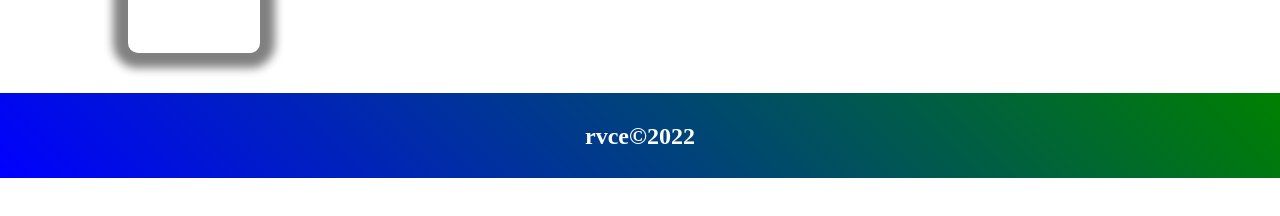
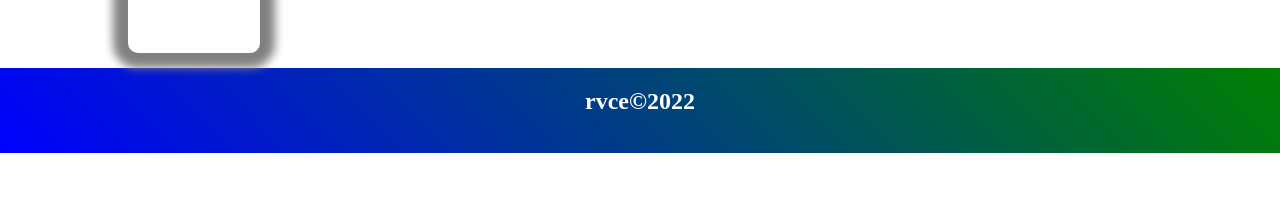
Before and after one commit to Kaustav1999paul/Labs, a plain HTML site: page Wap/2/index.html in a window 1280 px wide. Shown: the part 430-646 px from the top of the page. Drawn offline with Linux system fonts and the light colour scheme.

Commit message:
changes E2

```diff
--- a/Wap/2/index.css
+++ b/Wap/2/index.css
@@ -3,13 +3,9 @@
     padding: 0;
 }
 
-body{
-        background-color: rgb(255, 255, 255);
-}
-
 nav{
     border: 1px solid black;
-        padding: 30px;
+    padding: 30px;
 }
 
 nav li{
--- a/Wap/2/index.html
+++ b/Wap/2/index.html
@@ -38,7 +38,7 @@ nav li a:hover{
 
 
 .foot{
-        margin-top: 40px;
+        margin-top: 15px;
         padding-left: 10%;
         padding-right: 10%;
         display: flex;
@@ -102,7 +102,7 @@ nav li a:hover{
 
 
                 <div class="container">
-                         <div style="height: 100px;">
+                        <div style="height: 100px">
                         <img class="abc" src="../images/image3.jpeg">
                         <div class="info">
                                 <p1>Item 3</p1>
@@ -126,7 +126,7 @@ nav li a:hover{
                         </div>
                 </div>
                 <div class="container">
-                        <div style="height: 100px">
+                   <div style="height: 100px">
                         <img class="abc" src="../images/image2.jpeg">
                         <div class="info">
                                 <p1>Item 5</p1>
@@ -142,7 +142,7 @@ nav li a:hover{
 
 
         <footer class="foot">
-                <h2 style="margin-top: 30px;">rvce&copy2022</h2>
+                <h2 style="margin-top: 20px;">rvce&copy2022</h2>
         </footer>
 
 
```
